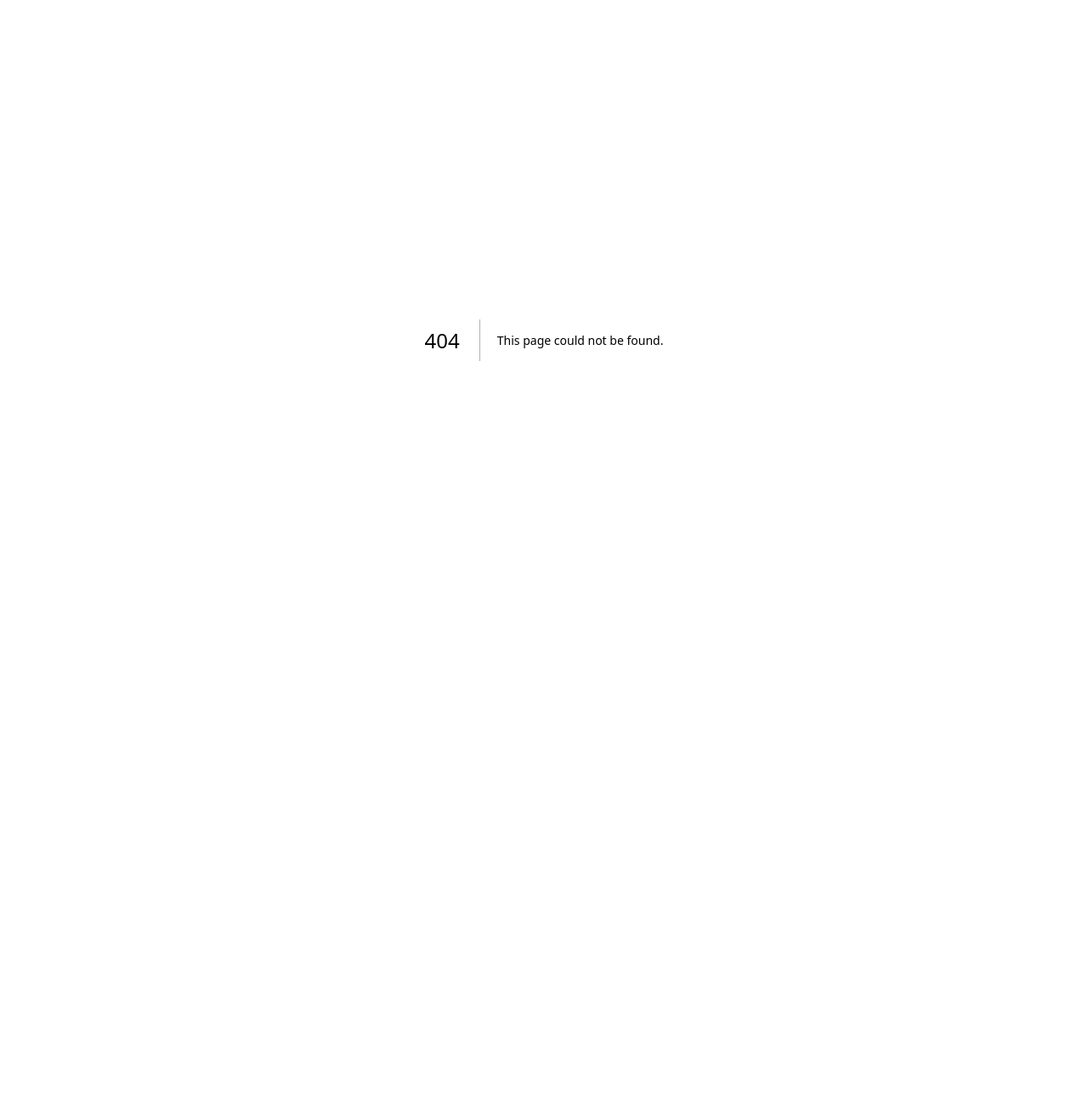
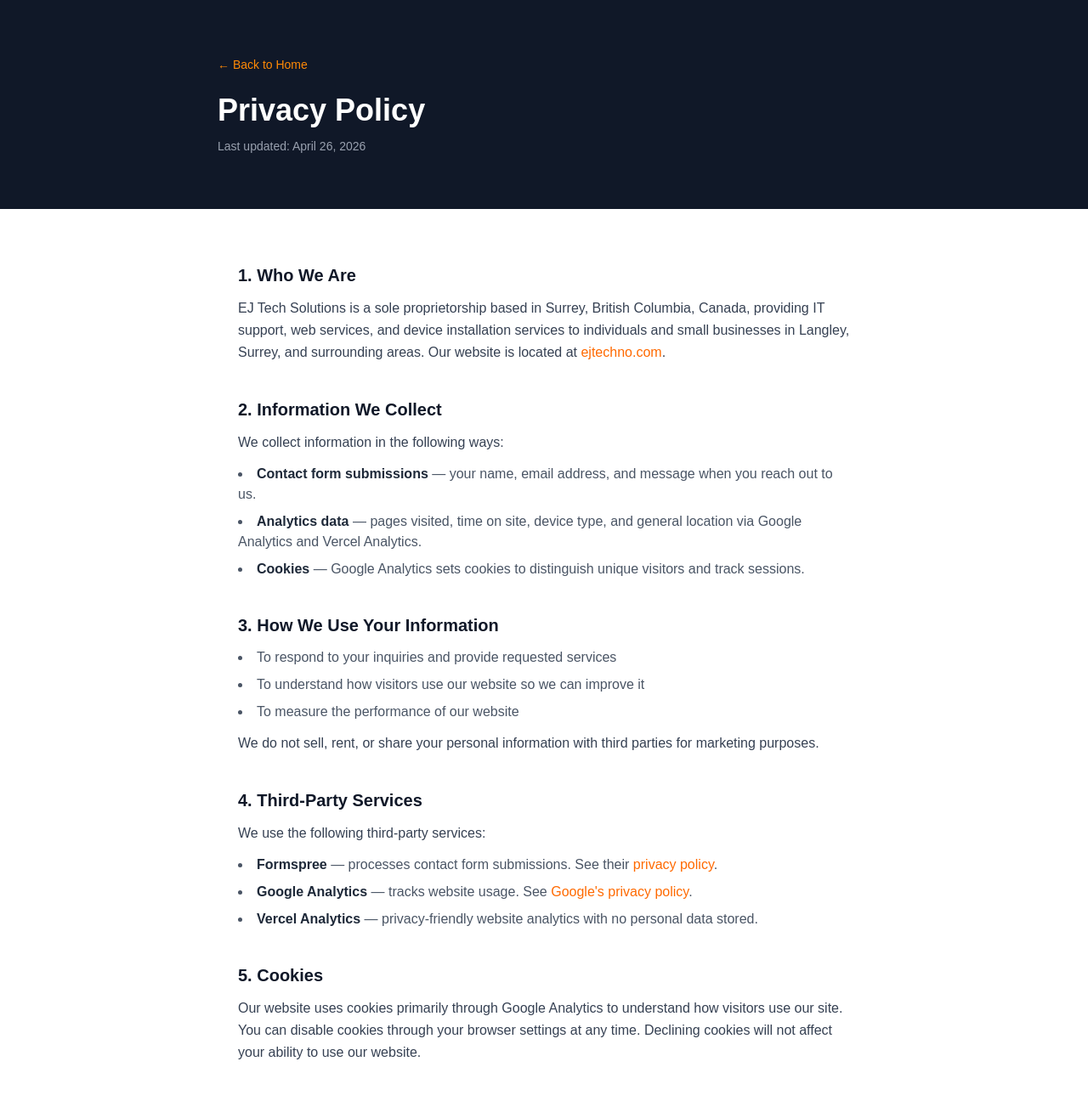
Before and after one commit to ERA-46/ej-tech-solutions, a Next.js app: page /privacy in a window 1280 px wide. Before the commit this address had no page. Shown: the top 1296 px of the page at 85% size. Before the commit the page ends 800 px from the top, so only its background shows below. Built offline with nearby package versions, Linux system fonts and the light colour scheme.

Commit message:
Add cookie consent, privacy policy, and conditional Google Analytics

```diff
--- a/app/layout.tsx
+++ b/app/layout.tsx
@@ -4,6 +4,7 @@ import "./globals.css";
 import type { Viewport } from "next";
 import { Analytics } from "@vercel/analytics/next";
 import { SpeedInsights } from "@vercel/speed-insights/next";
+import GoogleAnalytics from "@/components/GoogleAnalytics";
 
 const geistSans = Geist({
   variable: "--font-geist-sans",
@@ -81,6 +82,7 @@ export const viewport: Viewport = {
   initialScale: 1,
 };
 
+
 export default function RootLayout({
   children,
 }: Readonly<{
@@ -95,6 +97,7 @@ export default function RootLayout({
         {children}
         <Analytics />
         <SpeedInsights />
+        <GoogleAnalytics />
       </body>
     </html>
   );
--- a/app/page.tsx
+++ b/app/page.tsx
@@ -5,6 +5,7 @@ import {WhyUs} from "@/components/WhyUs";
 import ServiceArea  from "@/components/ServiceArea";
 import Portfolio from "@/components/Portfolio";
 import NavBar from "@/components/Navbar";
+import CookieBanner from "@/components/CookieBanner";
 // import Footer from "@/components/Footer";
 
 
@@ -18,6 +19,7 @@ export default function Home() {
       <ServiceArea />
       <WhyUs />
       <Contact />
+       <CookieBanner />
     </main>
   );
 }
--- /dev/null
+++ b/app/privacy/page.tsx
@@ -0,0 +1,128 @@
+import type { Metadata } from "next";
+import Link from "next/link";
+
+export const metadata: Metadata = {
+  title: "Privacy Policy | EJ Tech Solutions",
+  description: "Privacy policy for EJ Tech Solutions — how we collect and use your information.",
+};
+
+export default function PrivacyPolicy() {
+  return (
+    <main className="min-h-screen bg-white">
+
+      {/* Header */}
+      <div className="bg-gray-900 py-16 px-6">
+        <div className="max-w-3xl mx-auto">
+          <Link
+            href="/"
+            className="text-orange-400 hover:text-orange-300 text-sm font-medium mb-6 inline-block transition-colors"
+          >
+            ← Back to Home
+          </Link>
+          <h1 className="text-4xl font-bold text-white mb-3">Privacy Policy</h1>
+          <p className="text-gray-400 text-sm">Last updated: {new Date().toLocaleDateString("en-CA", { year: "numeric", month: "long", day: "numeric" })}</p>
+        </div>
+      </div>
+
+      {/* Content */}
+      <div className="max-w-3xl mx-auto px-6 py-16 space-y-10 text-gray-700">
+
+        <div>
+          <h2 className="text-xl font-bold text-gray-900 mb-3">1. Who We Are</h2>
+          <p className="leading-relaxed">
+            EJ Tech Solutions is a sole proprietorship based in Surrey, British Columbia, Canada,
+            providing IT support, web services, and device installation services to individuals
+            and small businesses in Langley, Surrey, and surrounding areas. Our website is
+            located at <a href="https://ejtechno.com" className="text-orange-500 hover:underline">ejtechno.com</a>.
+          </p>
+        </div>
+
+        <div>
+          <h2 className="text-xl font-bold text-gray-900 mb-3">2. Information We Collect</h2>
+          <p className="leading-relaxed mb-3">We collect information in the following ways:</p>
+          <ul className="space-y-2 list-disc list-inside text-gray-600">
+            <li><strong className="text-gray-800">Contact form submissions</strong> — your name, email address, and message when you reach out to us.</li>
+            <li><strong className="text-gray-800">Analytics data</strong> — pages visited, time on site, device type, and general location via Google Analytics and Vercel Analytics.</li>
+            <li><strong className="text-gray-800">Cookies</strong> — Google Analytics sets cookies to distinguish unique visitors and track sessions.</li>
+          </ul>
+        </div>
+
+        <div>
+          <h2 className="text-xl font-bold text-gray-900 mb-3">3. How We Use Your Information</h2>
+          <ul className="space-y-2 list-disc list-inside text-gray-600">
+            <li>To respond to your inquiries and provide requested services</li>
+            <li>To understand how visitors use our website so we can improve it</li>
+            <li>To measure the performance of our website</li>
+          </ul>
+          <p className="mt-3 leading-relaxed">
+            We do not sell, rent, or share your personal information with third parties for marketing purposes.
+          </p>
+        </div>
+
+        <div>
+          <h2 className="text-xl font-bold text-gray-900 mb-3">4. Third-Party Services</h2>
+          <p className="leading-relaxed mb-3">We use the following third-party services:</p>
+          <ul className="space-y-2 list-disc list-inside text-gray-600">
+            <li><strong className="text-gray-800">Formspree</strong> — processes contact form submissions. See their <a href="https://formspree.io/legal/privacy-policy" target="_blank" rel="noopener noreferrer" className="text-orange-500 hover:underline">privacy policy</a>.</li>
+            <li><strong className="text-gray-800">Google Analytics</strong> — tracks website usage. See <a href="https://policies.google.com/privacy" target="_blank" rel="noopener noreferrer" className="text-orange-500 hover:underline">Google&apos;s privacy policy</a>.</li>
+            <li><strong className="text-gray-800">Vercel Analytics</strong> — privacy-friendly website analytics with no personal data stored.</li>
+          </ul>
+        </div>
+
+        <div>
+          <h2 className="text-xl font-bold text-gray-900 mb-3">5. Cookies</h2>
+          <p className="leading-relaxed">
+            Our website uses cookies primarily through Google Analytics to understand how visitors
+            use our site. You can disable cookies through your browser settings at any time.
+            Declining cookies will not affect your ability to use our website.
+          </p>
+        </div>
+
+        <div>
+          <h2 className="text-xl font-bold text-gray-900 mb-3">6. Data Retention</h2>
+          <p className="leading-relaxed">
+            Contact form submissions are retained by Formspree for as long as necessary to
+            respond to your inquiry. Analytics data is retained for 26 months by Google Analytics
+            by default. We do not store any personal data on our own servers.
+          </p>
+        </div>
+
+        <div>
+          <h2 className="text-xl font-bold text-gray-900 mb-3">7. Your Rights</h2>
+          <p className="leading-relaxed mb-3">
+            Under Canada&apos;s Personal Information Protection and Electronic Documents Act (PIPEDA),
+            you have the right to:
+          </p>
+          <ul className="space-y-2 list-disc list-inside text-gray-600">
+            <li>Access the personal information we hold about you</li>
+            <li>Request correction of inaccurate information</li>
+            <li>Withdraw consent for the use of your personal information</li>
+            <li>Request deletion of your personal information</li>
+          </ul>
+        </div>
+
+        <div>
+          <h2 className="text-xl font-bold text-gray-900 mb-3">8. Contact Us</h2>
+          <p className="leading-relaxed">
+            If you have any questions about this Privacy Policy or how we handle your information,
+            please contact us:
+          </p>
+          <div className="mt-3 space-y-1 text-gray-600">
+            <p><strong className="text-gray-800">EJ Tech Solutions</strong></p>
+            <p>Surrey, British Columbia, Canada</p>
+            <p>Email: <a href="mailto:eranda@shaw.ca" className="text-orange-500 hover:underline">eranda@shaw.ca</a></p>
+            <p>Phone: <a href="tel:+12368635178" className="text-orange-500 hover:underline">+1 (236) 863-5178</a></p>
+            <p>Website: <a href="https://ejtechno.com" className="text-orange-500 hover:underline">ejtechno.com</a></p>
+          </div>
+        </div>
+
+        <div className="pt-6 border-t border-gray-100">
+          <p className="text-xs text-gray-400">
+            This privacy policy was last updated in {new Date().toLocaleDateString("en-CA", { year: "numeric", month: "long" })} and applies to all visitors of ejtechno.com.
+          </p>
+        </div>
+
+      </div>
+    </main>
+  );
+}
--- /dev/null
+++ b/components/CookieBanner.tsx
@@ -0,0 +1,53 @@
+"use client";
+
+import { useState, useEffect } from "react";
+import Link from "next/link";
+
+export default function CookieBanner() {
+  const [visible, setVisible] = useState(false);
+
+  useEffect(() => {
+    const accepted = localStorage.getItem("cookie-consent");
+    if (!accepted) setVisible(true);
+  }, []);
+
+  function accept() {
+    localStorage.setItem("cookie-consent", "true");
+    setVisible(false);
+    window.location.reload();
+  }
+
+  if (!visible) return null;
+
+  return (
+    <div className="fixed bottom-0 left-0 right-0 z-50 p-4">
+      <div className="max-w-6xl mx-auto bg-gray-900 border border-gray-700 rounded-2xl px-6 py-4 flex flex-col sm:flex-row items-center justify-between gap-4 shadow-2xl">
+        <p className="text-sm text-gray-300 leading-relaxed">
+          We use cookies and analytics to improve your experience on our site.
+          By continuing to use this site, you agree to our{" "}
+          <Link
+            href="/privacy"
+            className="text-orange-400 hover:text-orange-300 underline underline-offset-2"
+          >
+            Privacy Policy
+          </Link>
+          .
+        </p>
+        <div className="flex gap-3 shrink-0">
+          <button
+            onClick={() => setVisible(false)}
+            className="text-sm text-gray-500 hover:text-gray-300 transition-colors px-4 py-2"
+          >
+            Decline
+          </button>
+          <button
+            onClick={accept}
+            className="text-sm font-bold bg-orange-500 hover:bg-orange-600 text-white px-5 py-2 rounded-lg transition-colors"
+          >
+            Got it
+          </button>
+        </div>
+      </div>
+    </div>
+  );
+}
--- /dev/null
+++ b/components/GoogleAnalytics.tsx
@@ -0,0 +1,32 @@
+"use client";
+
+import { useEffect, useState } from "react";
+import Script from "next/script";
+
+export default function GoogleAnalytics() {
+  const [accepted, setAccepted] = useState(false);
+
+  useEffect(() => {
+    const consent = localStorage.getItem("cookie-consent");
+    if (consent === "true") setAccepted(true);
+  }, []);
+
+  if (!accepted) return null;
+
+  return (
+    <>
+      <Script
+        src="https://www.googletagmanager.com/gtag/js?id=G-WM2J81Q901"
+        strategy="afterInteractive"
+      />
+      <Script id="google-analytics" strategy="afterInteractive">
+        {`
+          window.dataLayer = window.dataLayer || [];
+          function gtag(){dataLayer.push(arguments);}
+          gtag('js', new Date());
+          gtag('config', 'G-WM2J81Q901');
+        `}
+      </Script>
+    </>
+  );
+}
```
